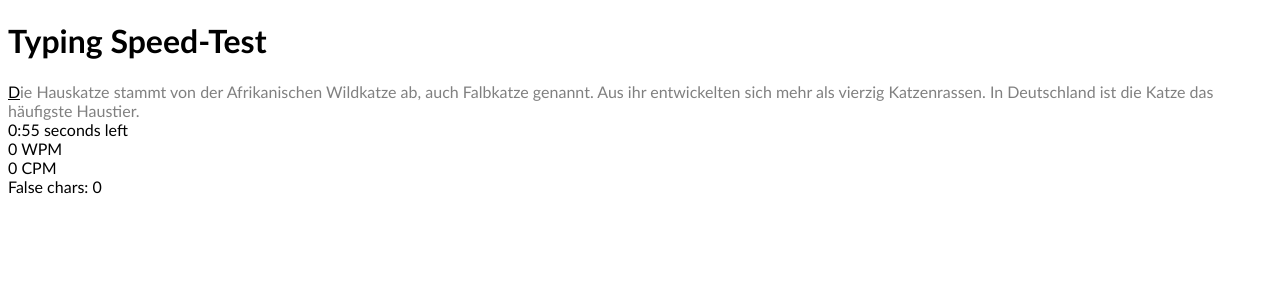
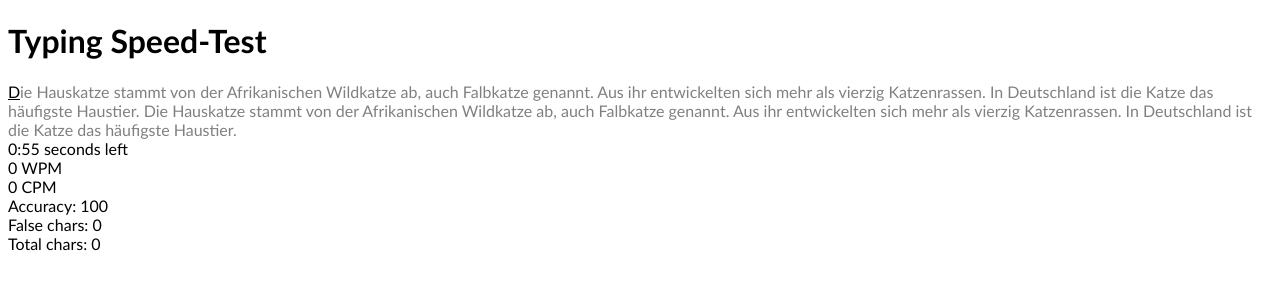
Before and after one commit to Kartoffi/typing-speedtest, a SvelteKit app: page / in a window 1280 px wide. Shown: the top 300 px of the page. Built offline with nearby package versions, Linux system fonts and the light colour scheme.

Commit message:
Add accuracy

```diff
--- a/src/routes/+page.svelte
+++ b/src/routes/+page.svelte
@@ -6,18 +6,21 @@
     };
 
     let inputRef: HTMLInputElement;
+    let accuracy = $state(100);
 
     let wpm = $state(0);
     let cpm = $state(0);
     let time = $state(60);
-    let tippedChars = $state(0);
+
+    let correctTippedChars = $state(0);
+    let falseTippedChars = $state(0);
+
     let testOver = $state(false);
-    let text = 'Die Hauskatze stammt von der Afrikanischen Wildkatze ab, auch Falbkatze genannt. Aus ihr entwickelten sich mehr als vierzig Katzenrassen. In Deutschland ist die Katze das häufigste Haustier.';
+    let text = 'Die Hauskatze stammt von der Afrikanischen Wildkatze ab, auch Falbkatze genannt. Aus ihr entwickelten sich mehr als vierzig Katzenrassen. In Deutschland ist die Katze das häufigste Haustier. Die Hauskatze stammt von der Afrikanischen Wildkatze ab, auch Falbkatze genannt. Aus ihr entwickelten sich mehr als vierzig Katzenrassen. In Deutschland ist die Katze das häufigste Haustier.';
     let textArray = $state(
         text.split('').map((char): CharInfo => ({ char, typed: false, correct: null }))
     );
     let tippedText = $state('');
-    let falseChars = $state(0);
     let currentIndex = $state(0);
     let whitelist = ['Shift'];
 
@@ -25,7 +28,7 @@
     const recalcSpeed = () => {
         let elapsedTime = 60 - time;
         if (elapsedTime > 0) {
-            cpm = Math.floor(tippedChars / (elapsedTime / 60));
+            cpm = Math.floor(correctTippedChars / (elapsedTime / 60));
             wpm = Math.floor(cpm / 5);
         } else {
             cpm = 0;
@@ -52,24 +55,33 @@
     countdown();
 
     const calculate = (event: KeyboardEvent) => {
+        if (testOver || whitelist.includes(event.key)) {
+            return;
+        }
 
-        if (testOver || whitelist.includes(event.key)) {
+        if (currentIndex > text.length) {
+            testOver = true;
             return;
         }
 
         if ((text.split('')[currentIndex] !== event.key)) {
             textArray[currentIndex].correct = false;
-            falseChars += 1;
+            falseTippedChars += 1;
             currentIndex += 1;
+            accuracy = Math.max(0, Math.floor(((correctTippedChars) / (correctTippedChars + falseTippedChars)) * 100));
+            if (currentIndex >= text.length) {
+                testOver = true;
+            }
             return;
         }
 
         textArray[currentIndex].correct = true;
-        tippedChars += 1;
+        correctTippedChars += 1;
         currentIndex += 1;
+        accuracy = Math.max(0, Math.floor(((correctTippedChars) / (correctTippedChars + falseTippedChars)) * 100));
         recalcSpeed();
 
-        if (currentIndex === text.length) {
+        if (currentIndex >= text.length) {
             testOver = true;
         }
     };
@@ -113,7 +125,9 @@
 {/if}
 <div> {wpm} WPM </div>
 <div> {cpm} CPM </div>
-<div> False chars: {falseChars}</div>
+<div> Accuracy: {accuracy}</div>
+<div> False chars: {falseTippedChars}</div>
+<div> Total chars: {correctTippedChars + falseTippedChars}</div>
 
 <style lang="scss">
     * {
```
